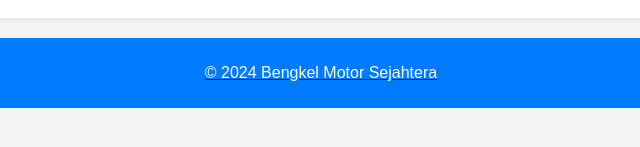
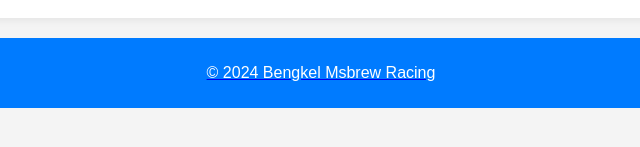
Before and after one commit to Gandawidinata/tugas-web, a plain HTML site: page tugas11.html in a window 1280 px wide. Shown: the part 395-542 px from the top of the page, 319-959 px from the left. Drawn offline with Linux system fonts and the light colour scheme.

Commit message:
Update tugas11.html

```diff
--- a/tugas11.html
+++ b/tugas11.html
@@ -60,7 +60,7 @@
 </section>
 
 <footer>
-    <p>&copy; 2024 Bengkel Motor Sejahtera</p>
+    <p>&copy; 2024 Bengkel Msbrew Racing</p>
 </footer>
 
 </body>
```
